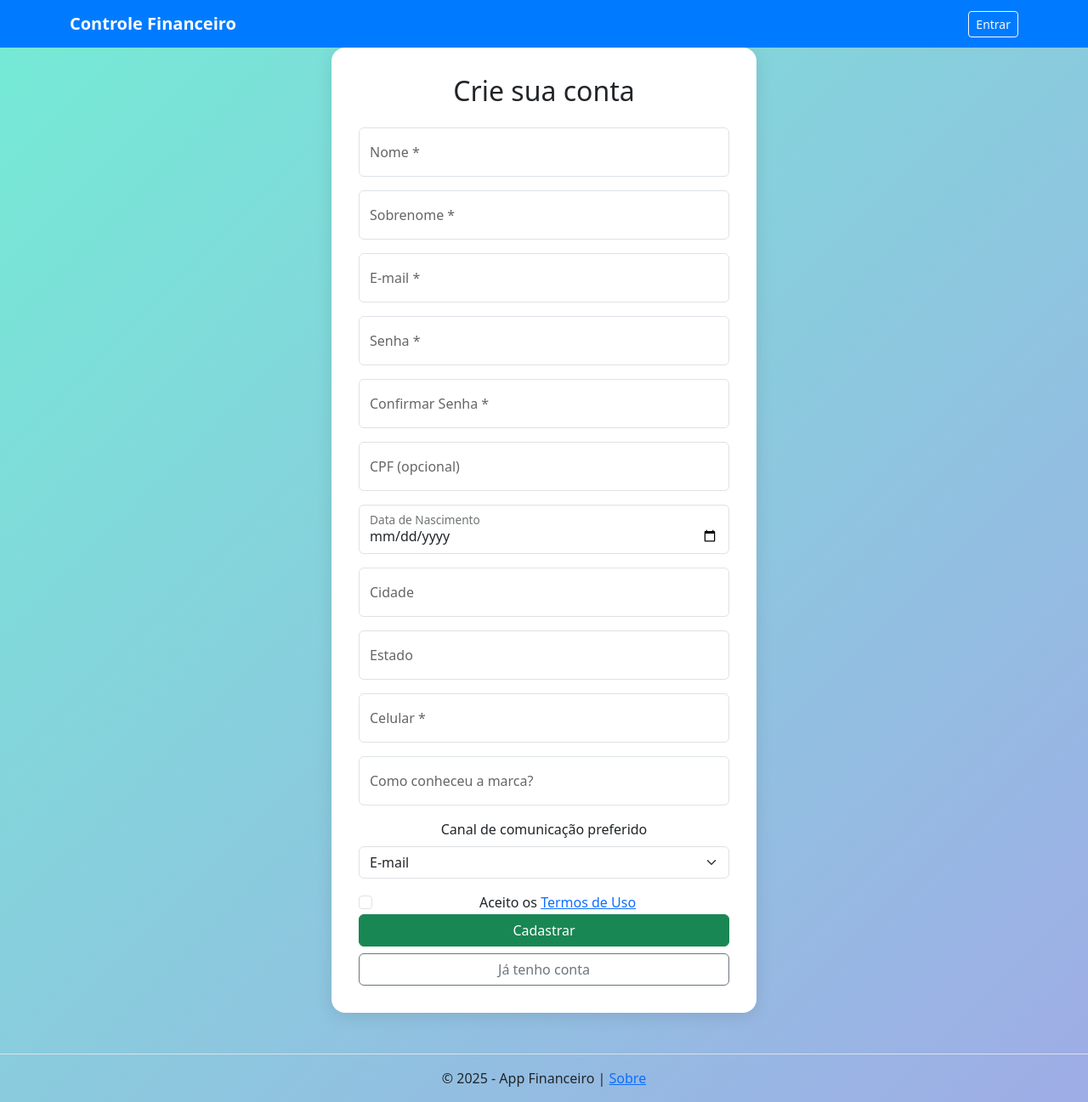
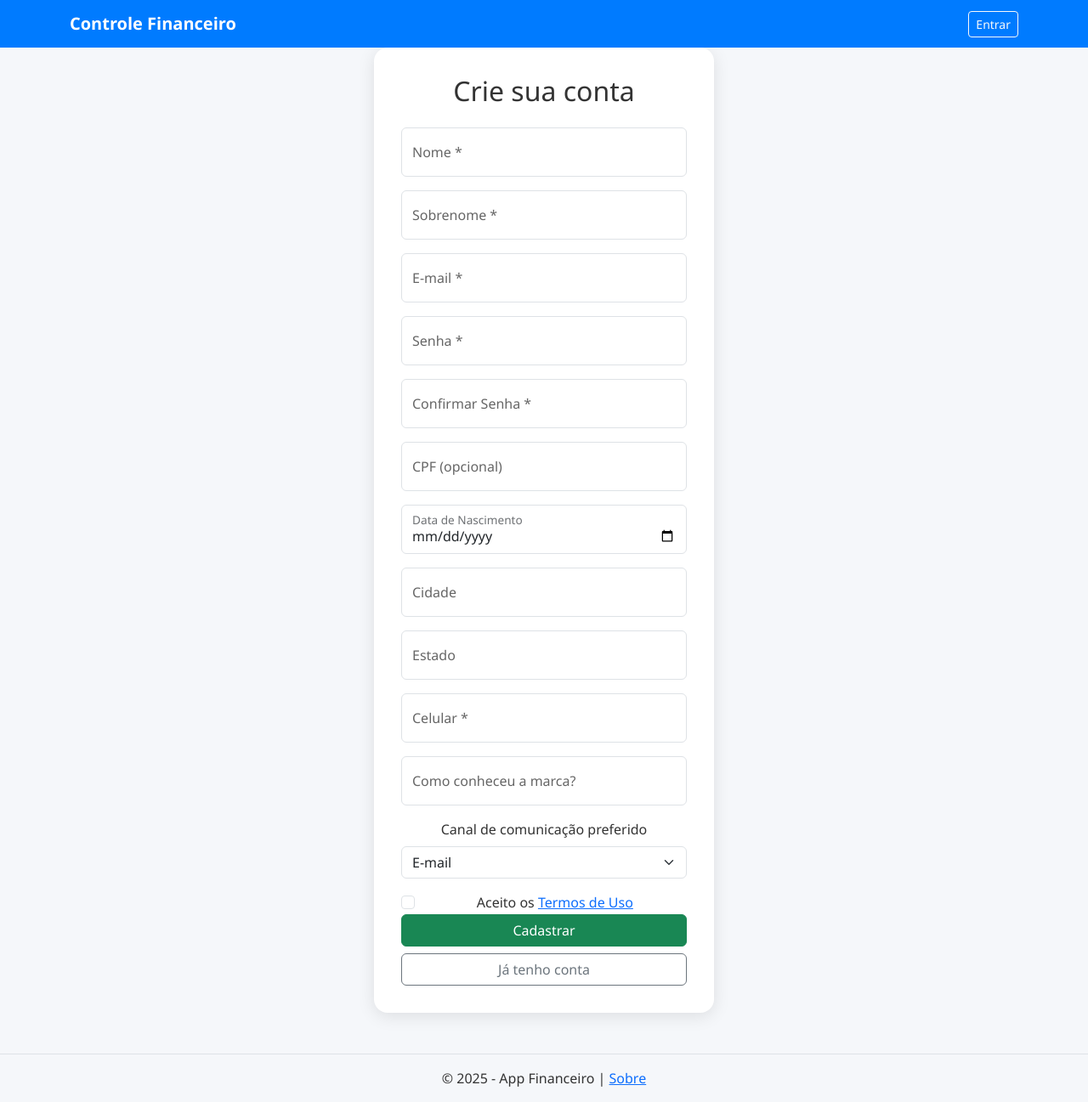
Before and after one commit to diogobraganascimento/controle-financeiro, a Flask app: page /cadastro in a window 1280 px wide. Shown: the whole page at 85% size. Run offline with Flask 3, Linux system fonts and the light colour scheme.

Commit message:
Refatorar
Refatorado o style.css

```diff
--- a/static/css/style.css
+++ b/static/css/style.css
@@ -1,26 +1,75 @@
+:root {
+    --fundo-principal: #F5F7FA;
+    --fundo-card: #FFFFFF;
+    --primaria: #4F9DDE;
+    --secundaria: #6FCF97;
+    --texto-principal: #333333;
+    --texto-secundario: #666666;
+    --borda: #E0E0E0;
+    --erro: #EB5757;
+    --sucesso: #27AE60;
+}
+
+
+body {
+    background-color: var(--fundo-principal);
+    color: var(--texto-principal);
+    font-family: 'Segoe UI', Tahoma, Geneva, Verdana, sans-serif;
+    min-height: 100vh;
+}
+
+/* Ajustes gerais para canvas */
 canvas {
     max-width: 250px;
     max-height: 250px;
 }
 
-
-/* Páginas Crédito, Débito, Editar_Credito, Editar_Debito */
-#creditoForm, #debitoForm, #editarCreditoForm, #editarDebitoForm {
-    max-width: 600px;
-}
-
-/* Página Login */
-#cardLogin, #cardCadastro {
-    width: 100%;
-    max-width: 400px;
-}
-
-#contentLogin, #contentCadastro {
-    min-height: 80vh;
-}
-
-/* Página Home */
+/* Canvas específicos da página Home */
 .canvas {
     max-width: 300px;
     max-height: 300px;
 }
+
+/* Formulários das páginas: Crédito, Débito, Editar Crédito, Editar Débito */
+#creditoForm,
+#debitoForm,
+#editarCreditoForm,
+#editarDebitoForm {
+    max-width: 600px;
+    width: 100%;
+}
+
+/* Página de Login e Cadastro */
+#cardLogin,
+#cardCadastro {
+    width: 100%;
+    max-width: 400px;
+    background-color: var(--fundo-card);
+    border-radius: 1rem;
+    padding: 2rem;
+    box-shadow: 0 4px 20px rgba(0, 0, 0, 0.1);
+}
+
+/* Área de contúdo principal do Login e Cadastro */
+#contentLogin,
+#contentCadastro {
+    min-height: 80vh;
+    display: flex;
+    align-items: center;
+    justify-content: center;
+}
+
+/* Estilização de labels e campos de formulários */
+.form-floating > label {
+    color: var(--texto-secundario);
+}
+
+.form-floating > .form-control:focus ~ label {
+    color: var(texto-principal);
+}
+
+/* Estilização do label de checkbox */
+.form-check-label {
+    margin-left: 0.1rem;
+    color: var(--texto-principal);
+}
--- a/templates/cadastro.html
+++ b/templates/cadastro.html
@@ -3,33 +3,7 @@
 {% block title %}Cadastro - Controle Financeiro{% endblock %}
 
 {% block content %}
-<style>
-    body {
-        background: linear-gradient(135deg, #74ebd5, #9face6);
-        min-height: 100vh;
-    }
 
-    #cardCadastro {
-        background: #ffffff;
-        border-radius: 1rem;
-        padding: 2rem;
-        box-shadow: 0 4px 20px rgba(0, 0, 0, 0.1);
-        width: 100%;
-        max-width: 500px;
-    }
-
-    .form-floating > label {
-        color: #666;
-    }
-
-    .form-floating > .form-control:focus ~ label {
-        color: #333;
-    }
-
-    .form-check-label {
-        margin-left: 0.5rem;
-    }
-</style>
 
 <div class="d-flex justify-content-center align-items-center" style="min-height: 100vh;">
     <div id="cardCadastro">
```
